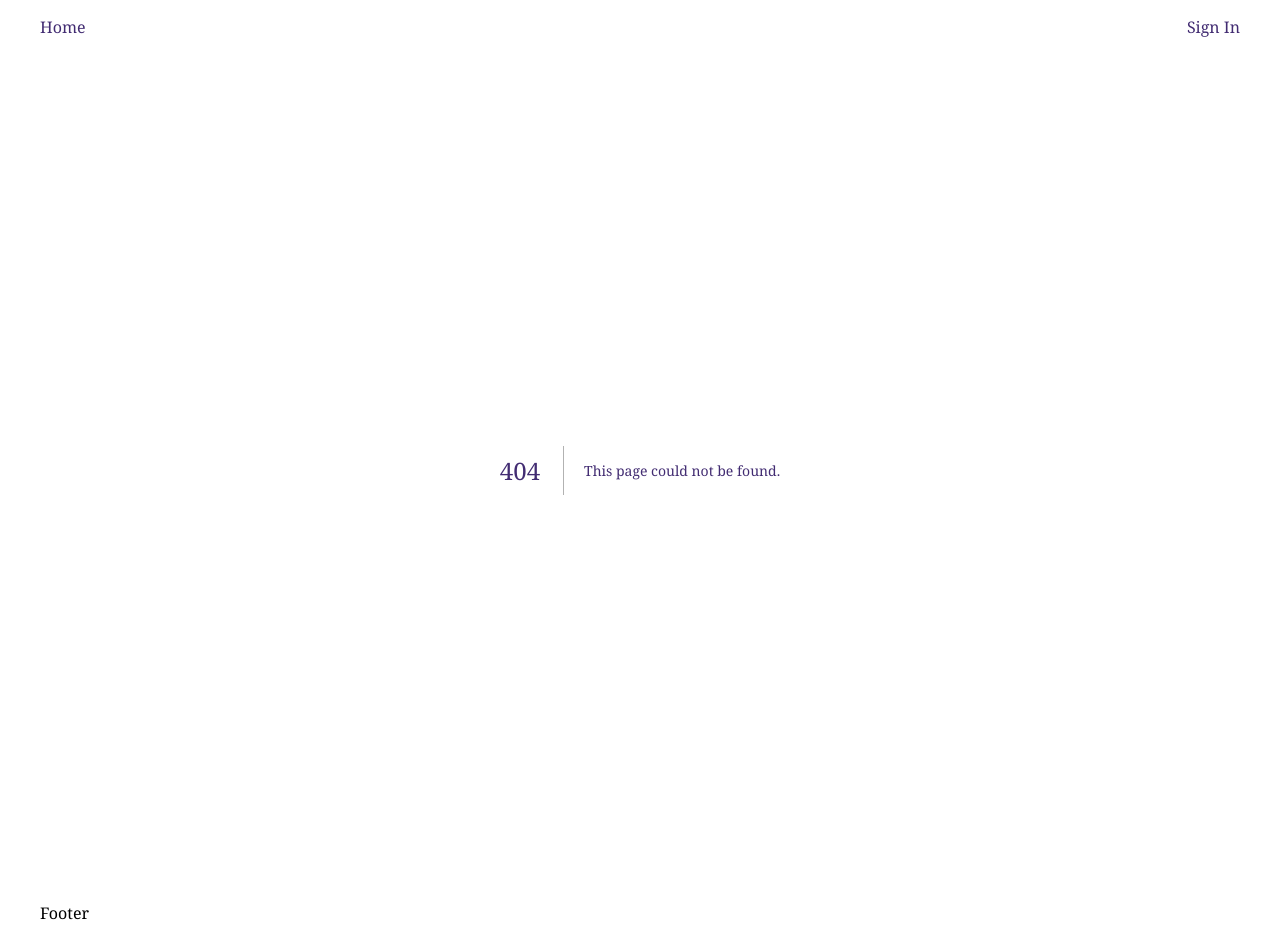
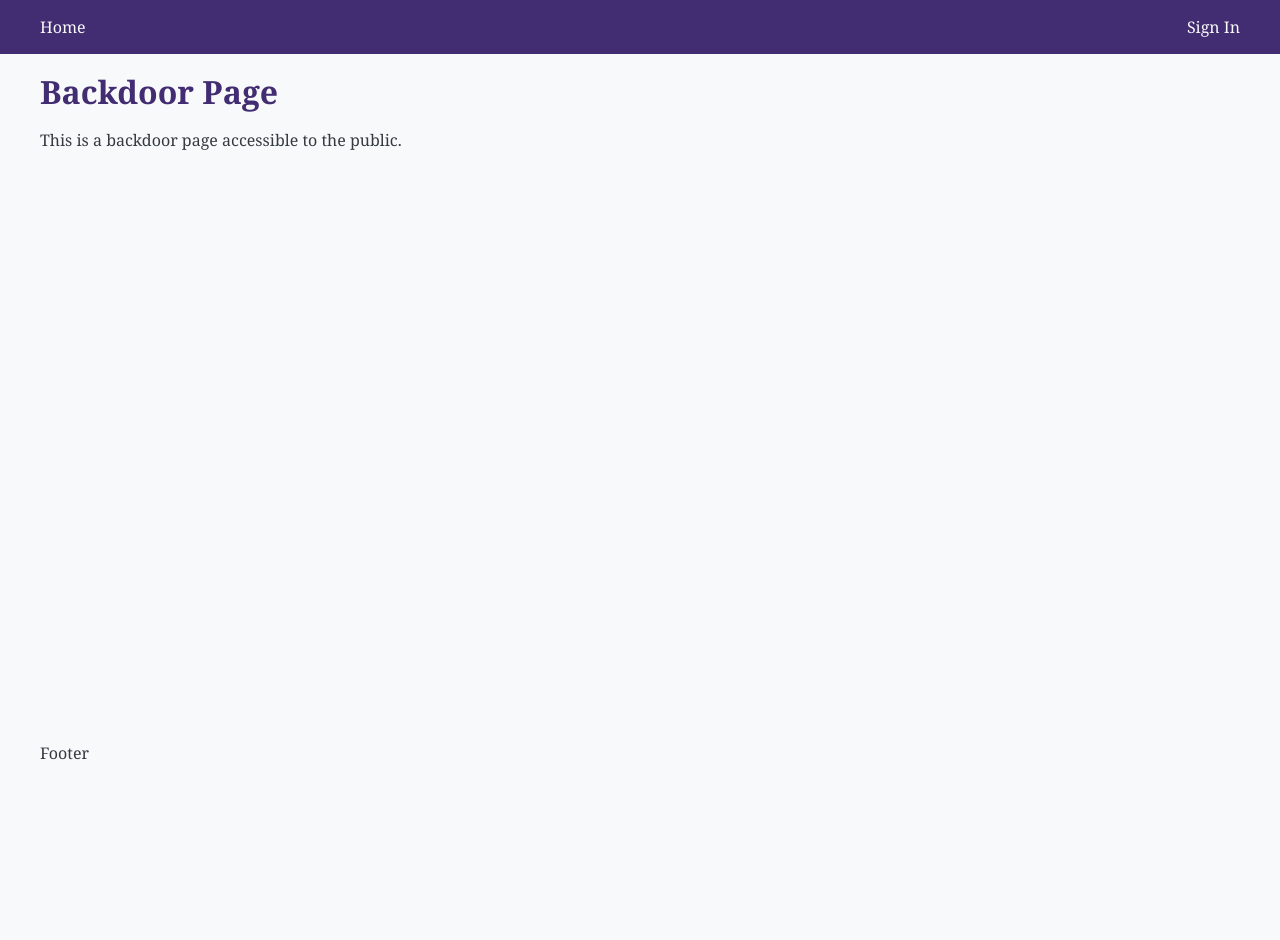
Before and after one commit to Sun-Mountain/rooster, a Next.js app: page /backdoor in a window 1280 px wide. Before the commit this address had no page. After the commit the page ends 800 px from the top, so only its background shows below. Built offline with nearby package versions, Linux system fonts and the light colour scheme.

Commit message:
add public pages and ui basics

```diff
--- /dev/null
+++ b/src/app/(public)/backdoor/page.tsx
@@ -0,0 +1,10 @@
+const BackdoorPage = () => {
+  return (
+    <div>
+      <h1>Backdoor Page</h1>
+      <p>This is a backdoor page accessible to the public.</p>
+    </div>
+  );
+};
+
+export default BackdoorPage;
--- a/src/components/NavigationMain.tsx
+++ b/src/components/NavigationMain.tsx
@@ -4,6 +4,7 @@ export const NavigationMain = () => {
 
   return (
     <nav>
+      <div className="nav-link-container">
         <ul>
           <li>
             <Link href="/">Home</Link>
@@ -12,6 +13,7 @@ export const NavigationMain = () => {
             <Link href="/sign-in">Sign In</Link>
           </li>
         </ul>
+      </div>
     </nav>
   );
 };
--- /dev/null
+++ b/src/components/UI/Button.tsx
@@ -0,0 +1,3 @@
+export const Button = () => {
+  return <button>Click Me</button>;
+}
--- /dev/null
+++ b/src/components/UI/CheckBox.tsx
@@ -0,0 +1,3 @@
+export const CheckBox = () => {
+  return <input type="checkbox" />;
+};
--- /dev/null
+++ b/src/components/UI/TextField.tsx
@@ -0,0 +1,3 @@
+export const TextField = () => {
+  return <input type="text" placeholder="Enter text" />;
+};
--- a/src/lib/routes.ts
+++ b/src/lib/routes.ts
@@ -2,5 +2,5 @@ export const ROOT = '/';
 export const PUBLIC_ROUTES = ['/',
                               '/sign-in',
                               '/sign-up',
-                              '/admin/sign-in'
+                              '/backdoor'
                             ];
--- a/src/middleware.ts
+++ b/src/middleware.ts
@@ -5,6 +5,7 @@ import { getToken } from 'next-auth/jwt';
 
 export async function middleware(req: NextRequest) {
   const token = await getToken({ req });
+  const role = token?.role;
   const { nextUrl } = req;
 
   if (PUBLIC_ROUTES.includes(nextUrl.pathname)) {
@@ -15,6 +16,10 @@ export async function middleware(req: NextRequest) {
     return NextResponse.redirect(new URL('/sign-in', req.url));
   }
 
+  if (nextUrl.pathname.startsWith('/admin') && role !== 'ADMIN') {
+    return NextResponse.redirect(new URL('/', req.url));
+  }
+
   return NextResponse.next();
 }
 
--- a/src/styles/_resources/_color.scss
+++ b/src/styles/_resources/_color.scss
@@ -16,5 +16,6 @@ $white: rgba(255, 255, 255, 1);
 $bg-color: $seasalt;
 $text-color: $onyx;
 
-$nav-link-color: $tekhelet;
+$nav-bg-color: $tekhelet;
+$nav-link-color: $seasalt;
 $nav-link-hover-color: $african-violet;
--- /dev/null
+++ b/src/styles/components/_navigation.scss
@@ -0,0 +1,14 @@
+@use '../_resources/breakpoint' as bp;
+@use '../_resources/color' as color;
+@use '../_resources/mixins' as mixins;
+
+.nav-link-container {
+  @include mixins.main-container;
+  background-color: color.$nav-bg-color;
+
+  ul {
+    display: flex;
+    justify-content: space-between;
+    align-items: center;
+  }
+}
--- a/src/styles/global.scss
+++ b/src/styles/global.scss
@@ -1,6 +1,8 @@
 @use './_resources/breakpoint' as bp;
 @use './_resources/color' as color;
 @use './_resources/mixins' as mixins;
+
+@forward './components/navigation';
 
 body {
   background-color: color.$bg-color;
@@ -34,16 +36,11 @@ ul {
 
 main {
   @include mixins.main-container;
+  min-height: 80vh;
 }
 
 nav {
-  @include mixins.main-container;
-
-  ul {
-    display: flex;
-    justify-content: space-between;
-    align-items: center;
-  }
+  background-color: color.$nav-bg-color;
 }
 
 footer {
```
Also changed, not shown: src/app/(admin)/sign-in/page.tsx (deleted, +0 -9 lines). Lines whose indentation alone changed are shown as unchanged.
